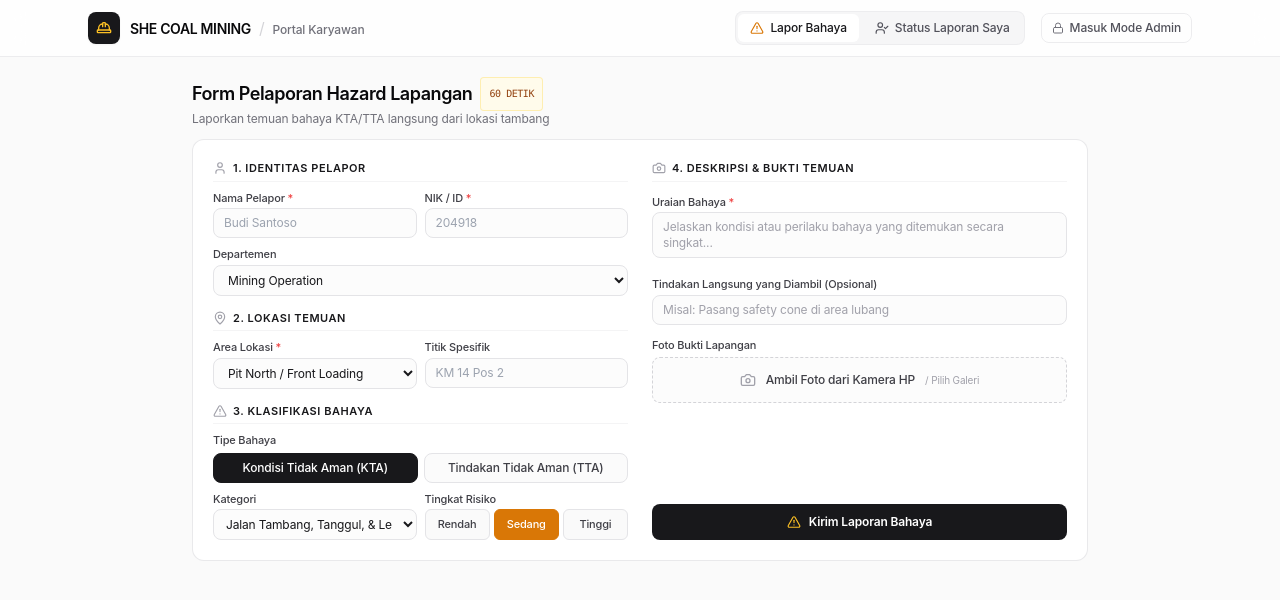
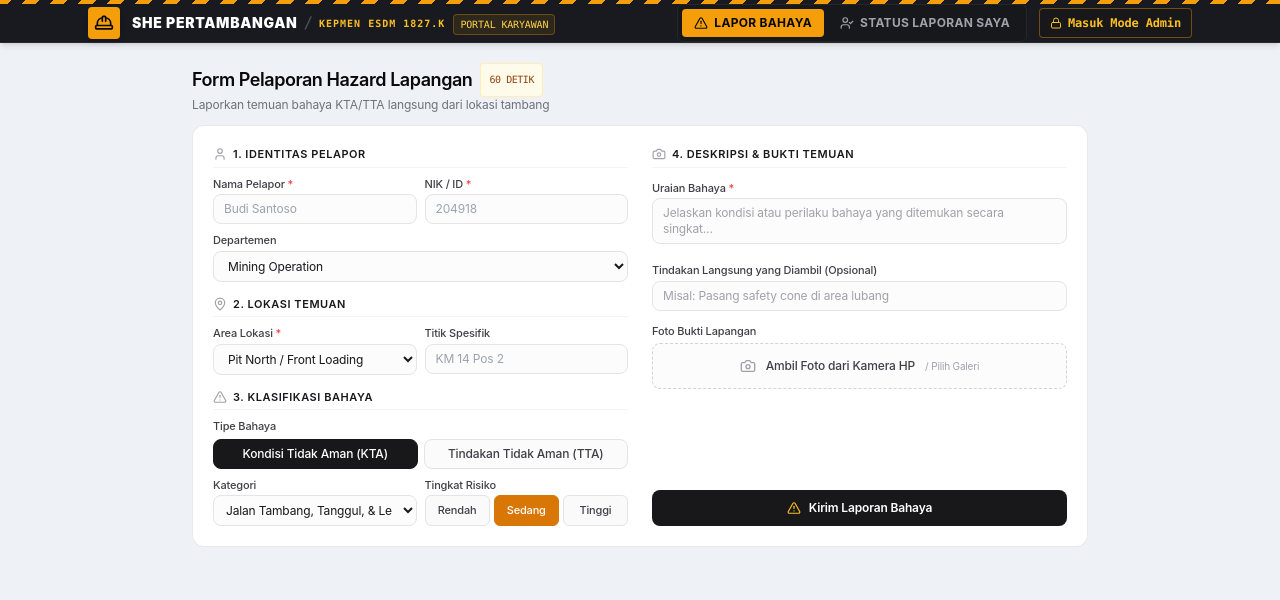
Before and after one commit to rey2402/ihazard, a React (Vite) app: page / in a window 1280 px wide. Shown: the top 600 px of the page. Built offline with nearby package versions, Linux system fonts and the light colour scheme.

Commit message:
feat: implement industrial safety header and brand identity in App

```diff
--- a/src/App.tsx
+++ b/src/App.tsx
@@ -83,59 +83,71 @@ export default function App({ initialRole }: AppProps = {}) {
   };
 
   return (
-    <div className="min-h-screen bg-[#FAFAFA] text-zinc-900 flex flex-col antialiased selection:bg-amber-100 selection:text-amber-900">
-      {/* Top Header - Clean, unified off-white palette with micro-border */}
-      <header className="sticky top-0 z-40 bg-white/80 backdrop-blur-md border-b border-zinc-200/70">
-        <div className="max-w-6xl mx-auto px-4 sm:px-6 h-14 flex items-center justify-between">
-          {/* Logo & Workspace Breadcrumb */}
+    <div className="min-h-screen bg-[#EEF2F6] text-zinc-900 flex flex-col antialiased selection:bg-amber-200 selection:text-amber-950">
+      {/* Top Header - Rugged Mining Industrial Safety Hi-Vis */}
+      <header className="sticky top-0 z-40 bg-[#181A1F] text-white border-b border-zinc-800 shadow-md">
+        {/* Signature Hazard Stripe Indicator */}
+        <div className="h-1 w-full bg-hazard-stripes" />
+
+        <div className="max-w-6xl mx-auto px-4 sm:px-6 h-13 flex items-center justify-between">
+          {/* Logo & Operational Telemetry Breadcrumb */}
           <div
-            className="flex items-center gap-2.5 cursor-pointer group"
+            className="flex items-center gap-3 cursor-pointer group select-none"
             onClick={() => {
               if (role === 'admin') setActiveAdminTab('dashboard');
               else setActiveWorkerTab('report');
             }}
           >
-            <div className="w-8 h-8 rounded-lg bg-zinc-900 text-amber-400 flex items-center justify-center shadow-sm group-hover:bg-zinc-800 transition-colors">
-              <HardHat className="w-4 h-4" />
+            <div className="w-8 h-8 rounded bg-amber-500 text-zinc-950 flex items-center justify-center shadow-md font-black group-hover:bg-amber-400 transition-colors">
+              <HardHat className="w-5 h-5" />
             </div>
-            <div className="flex items-baseline gap-2">
-              <span className="text-sm font-semibold tracking-tight text-zinc-950">SHE COAL MINING</span>
-              <span className="text-zinc-300 font-normal">/</span>
-              <span className="text-xs font-medium text-zinc-500">
-                {role === 'admin' ? 'Portal Admin SHE' : 'Portal Karyawan'}
-              </span>
+            <div className="flex flex-col sm:flex-row sm:items-baseline sm:gap-2">
+              <div className="flex items-center gap-1.5">
+                <span className="text-sm font-black tracking-wider text-white uppercase">
+                  SHE PERTAMBANGAN
+                </span>
+                <span className="text-zinc-600 font-mono hidden sm:inline">/</span>
+                <span className="text-[10px] font-mono font-bold tracking-widest text-amber-400 uppercase hidden sm:inline">
+                  KEPMEN ESDM 1827.K
+                </span>
+              </div>
+              <div className="flex items-center gap-1.5">
+                <span className="text-[10px] font-mono uppercase px-1.5 py-0.5 rounded border border-amber-500/30 bg-amber-500/10 text-amber-300">
+                  {role === 'admin' ? 'Portal Admin SHE' : 'Portal Karyawan'}
+                </span>
+              </div>
             </div>
           </div>
 
           {/* Desktop Navigation */}
           {role === 'karyawan' ? (
             /* Worker Navigation Tabs */
-            <div className="hidden md:flex items-center gap-4">
-              <nav className="flex items-center gap-1 bg-zinc-100/80 p-0.5 rounded-lg border border-zinc-200/50">
+            <div className="hidden md:flex items-center gap-3">
+              <nav className="flex items-center gap-1 bg-zinc-900/90 p-1 rounded-md border border-zinc-800">
                 <button
                   onClick={() => setActiveWorkerTab('report')}
-                  className={`px-3 py-1.5 rounded-md text-xs font-medium transition-all ${
+                  className={`px-3 py-1.5 rounded text-xs font-bold transition-all uppercase tracking-wide ${
                     activeWorkerTab === 'report'
-                      ? 'bg-white text-zinc-900 shadow-xs'
-                      : 'text-zinc-600 hover:text-zinc-900'
+                      ? 'bg-amber-500 text-zinc-950 shadow-sm'
+                      : 'text-zinc-400 hover:text-white hover:bg-zinc-800'
                   }`}
                 >
                   <span className="flex items-center gap-1.5">
-                    <AlertTriangle className="w-3.5 h-3.5 text-amber-600" />
+                    <AlertTriangle className={`w-3.5 h-3.5 ${activeWorkerTab === 'report' ? 'text-zinc-950' : 'text-amber-500'}`} />
                     <span>Lapor Bahaya</span>
                   </span>
                 </button>
 
                 <button
                   onClick={() => setActiveWorkerTab('tracker')}
-                  className={`px-3 py-1.5 rounded-md text-xs font-medium transition-all ${
+                  className={`px-3 py-1.5 rounded text-xs font-bold transition-all uppercase tracking-wide ${
                     activeWorkerTab === 'tracker'
-                      ? 'bg-white text-zinc-900 shadow-xs'
-                      : 'text-zinc-600 hover:text-zinc-900'
+                      ? 'bg-amber-500 text-zinc-950 shadow-sm'
+                      : 'text-zinc-400 hover:text-white hover:bg-zinc-800'
                   }`}
                 >
                   <span className="flex items-center gap-1.5">
-                    <UserCheck className="w-3.5 h-3.5 text-zinc-600" />
+                    <UserCheck className="w-3.5 h-3.5" />
                     <span>Status Laporan Saya</span>
                   </span>
                 </button>
@@ -143,22 +155,22 @@ export default function App({ initialRole }: AppProps = {}) {
 
               <button
                 onClick={handleOpenAdminLogin}
-                className="px-2.5 py-1.5 rounded-lg text-xs font-medium text-zinc-600 hover:text-zinc-900 hover:bg-zinc-100/80 border border-zinc-200/70 flex items-center gap-1.5 transition-colors"
+                className="px-2.5 py-1.5 rounded text-xs font-mono font-bold text-amber-400 hover:text-amber-300 bg-zinc-900 hover:bg-zinc-800 border border-amber-500/40 flex items-center gap-1.5 transition-colors shadow-xs"
               >
-                <Lock className="w-3 h-3 text-zinc-500" />
+                <Lock className="w-3 h-3 text-amber-400" />
                 <span>Masuk Mode Admin</span>
               </button>
             </div>
           ) : (
             /* Admin Navigation Tabs */
             <div className="hidden md:flex items-center gap-3">
-              <nav className="flex items-center gap-1 bg-zinc-100/80 p-0.5 rounded-lg border border-zinc-200/50">
+              <nav className="flex items-center gap-1 bg-zinc-900/90 p-1 rounded-md border border-zinc-800">
                 <button
                   onClick={() => setActiveAdminTab('dashboard')}
-                  className={`px-3 py-1.5 rounded-md text-xs font-medium transition-all ${
+                  className={`px-3 py-1.5 rounded text-xs font-bold transition-all uppercase tracking-wide ${
                     activeAdminTab === 'dashboard'
-                      ? 'bg-white text-zinc-900 shadow-xs'
-                      : 'text-zinc-600 hover:text-zinc-900'
+                      ? 'bg-amber-500 text-zinc-950 shadow-sm'
+                      : 'text-zinc-400 hover:text-white hover:bg-zinc-800'
                   }`}
                 >
                   <span className="flex items-center gap-1.5">
@@ -169,10 +181,10 @@ export default function App({ initialRole }: AppProps = {}) {
 
                 <button
                   onClick={() => setActiveAdminTab('weekly')}
-                  className={`px-3 py-1.5 rounded-md text-xs font-medium transition-all ${
+                  className={`px-3 py-1.5 rounded text-xs font-bold transition-all uppercase tracking-wide ${
                     activeAdminTab === 'weekly'
-                      ? 'bg-white text-zinc-900 shadow-xs'
-                      : 'text-zinc-600 hover:text-zinc-900'
+                      ? 'bg-amber-500 text-zinc-950 shadow-sm'
+                      : 'text-zinc-400 hover:text-white hover:bg-zinc-800'
                   }`}
                 >
                   <span className="flex items-center gap-1.5">
@@ -183,10 +195,10 @@ export default function App({ initialRole }: AppProps = {}) {
 
                 <button
                   onClick={() => setActiveAdminTab('monthly')}
-                  className={`px-3 py-1.5 rounded-md text-xs font-medium transition-all ${
+                  className={`px-3 py-1.5 rounded text-xs font-bold transition-all uppercase tracking-wide ${
                     activeAdminTab === 'monthly'
-                      ? 'bg-white text-zinc-900 shadow-xs'
-                      : 'text-zinc-600 hover:text-zinc-900'
+                      ? 'bg-amber-500 text-zinc-950 shadow-sm'
+                      : 'text-zinc-400 hover:text-white hover:bg-zinc-800'
                   }`}
                 >
                   <span className="flex items-center gap-1.5">
@@ -197,14 +209,14 @@ export default function App({ initialRole }: AppProps = {}) {
 
                 <button
                   onClick={() => setActiveAdminTab('hazard-form')}
-                  className={`px-3 py-1.5 rounded-md text-xs font-medium transition-all ${
+                  className={`px-3 py-1.5 rounded text-xs font-bold transition-all uppercase tracking-wide ${
                     activeAdminTab === 'hazard-form'
-                      ? 'bg-white text-zinc-900 shadow-xs'
-                      : 'text-zinc-600 hover:text-zinc-900'
+                      ? 'bg-amber-500 text-zinc-950 shadow-sm'
+                      : 'text-zinc-400 hover:text-white hover:bg-zinc-800'
                   }`}
                 >
                   <span className="flex items-center gap-1.5">
-                    <AlertTriangle className="w-3.5 h-3.5 text-amber-600" />
+                    <AlertTriangle className={`w-3.5 h-3.5 ${activeAdminTab === 'hazard-form' ? 'text-zinc-950' : 'text-amber-500'}`} />
                     <span>Lapor Bahaya</span>
                   </span>
                 </button>
@@ -212,10 +224,10 @@ export default function App({ initialRole }: AppProps = {}) {
 
               <button
                 onClick={handleSwitchToWorker}
-                className="px-2.5 py-1.5 rounded-lg text-xs font-medium text-zinc-600 hover:text-zinc-900 hover:bg-zinc-100/80 border border-zinc-200/70 flex items-center gap-1.5 transition-colors"
+                className="px-2.5 py-1.5 rounded text-xs font-mono font-bold text-emerald-400 hover:text-emerald-300 bg-zinc-900 hover:bg-zinc-800 border border-emerald-500/40 flex items-center gap-1.5 transition-colors shadow-xs"
                 title="Beralih ke tampilan karyawan lapangan"
               >
-                <Eye className="w-3.5 h-3.5 text-zinc-500" />
+                <Eye className="w-3.5 h-3.5 text-emerald-400" />
                 <span>Lihat Tampilan Karyawan</span>
               </button>
             </div>
@@ -264,14 +276,14 @@ export default function App({ initialRole }: AppProps = {}) {
         )}
       </main>
 
-      {/* Mobile Floating Bottom Bar */}
-      <div className="md:hidden fixed bottom-0 left-0 right-0 z-40 bg-white/90 backdrop-blur-md border-t border-zinc-200/80 px-4 py-2 flex items-center justify-around shadow-sm">
+      {/* Mobile Floating Bottom Bar - Industrial Safety Dark Graphite */}
+      <div className="md:hidden fixed bottom-0 left-0 right-0 z-40 bg-[#181A1F] border-t border-zinc-800 px-4 py-2 flex items-center justify-around shadow-lg">
         {role === 'karyawan' ? (
           <>
             <button
               onClick={() => setActiveWorkerTab('report')}
-              className={`flex flex-col items-center gap-0.5 text-[10px] font-medium py-1 px-3 rounded-md transition-colors ${
-                activeWorkerTab === 'report' ? 'text-zinc-950 font-semibold' : 'text-zinc-500'
+              className={`flex flex-col items-center gap-0.5 text-[10px] font-bold py-1 px-3 rounded transition-colors uppercase ${
+                activeWorkerTab === 'report' ? 'text-amber-400 bg-zinc-800' : 'text-zinc-400'
               }`}
             >
               <AlertTriangle className="w-4 h-4" />
@@ -280,8 +292,8 @@ export default function App({ initialRole }: AppProps = {}) {
 
             <button
               onClick={() => setActiveWorkerTab('tracker')}
-              className={`flex flex-col items-center gap-0.5 text-[10px] font-medium py-1 px-3 rounded-md transition-colors ${
-                activeWorkerTab === 'tracker' ? 'text-zinc-950 font-semibold' : 'text-zinc-500'
+              className={`flex flex-col items-center gap-0.5 text-[10px] font-bold py-1 px-3 rounded transition-colors uppercase ${
+                activeWorkerTab === 'tracker' ? 'text-amber-400 bg-zinc-800' : 'text-zinc-400'
               }`}
             >
               <UserCheck className="w-4 h-4" />
@@ -290,7 +302,7 @@ export default function App({ initialRole }: AppProps = {}) {
 
             <button
               onClick={handleOpenAdminLogin}
-              className="flex flex-col items-center gap-0.5 text-[10px] font-medium py-1 px-3 rounded-md text-zinc-500 hover:text-zinc-950 transition-colors"
+              className="flex flex-col items-center gap-0.5 text-[10px] font-bold py-1 px-3 rounded text-zinc-400 hover:text-amber-400 transition-colors uppercase"
             >
               <Lock className="w-4 h-4" />
               <span>Login Admin</span>
@@ -300,8 +312,8 @@ export default function App({ initialRole }: AppProps = {}) {
           <>
             <button
               onClick={() => setActiveAdminTab('dashboard')}
-              className={`flex flex-col items-center gap-0.5 text-[10px] font-medium py-1 px-2 rounded-md transition-colors ${
-                activeAdminTab === 'dashboard' ? 'text-zinc-950 font-semibold' : 'text-zinc-500'
+              className={`flex flex-col items-center gap-0.5 text-[10px] font-bold py-1 px-2 rounded transition-colors uppercase ${
+                activeAdminTab === 'dashboard' ? 'text-amber-400 bg-zinc-800' : 'text-zinc-400'
               }`}
             >
               <LayoutDashboard className="w-4 h-4" />
@@ -310,8 +322,8 @@ export default function App({ initialRole }: AppProps = {}) {
 
             <button
               onClick={() => setActiveAdminTab('weekly')}
-              className={`flex flex-col items-center gap-0.5 text-[10px] font-medium py-1 px-2 rounded-md transition-colors ${
-                activeAdminTab === 'weekly' ? 'text-zinc-950 font-semibold' : 'text-zinc-500'
+              className={`flex flex-col items-center gap-0.5 text-[10px] font-bold py-1 px-2 rounded transition-colors uppercase ${
+                activeAdminTab === 'weekly' ? 'text-amber-400 bg-zinc-800' : 'text-zinc-400'
               }`}
             >
               <Calendar className="w-4 h-4" />
@@ -320,8 +332,8 @@ export default function App({ initialRole }: AppProps = {}) {
 
             <button
               onClick={() => setActiveAdminTab('monthly')}
-              className={`flex flex-col items-center gap-0.5 text-[10px] font-medium py-1 px-2 rounded-md transition-colors ${
-                activeAdminTab === 'monthly' ? 'text-zinc-950 font-semibold' : 'text-zinc-500'
+              className={`flex flex-col items-center gap-0.5 text-[10px] font-bold py-1 px-2 rounded transition-colors uppercase ${
+                activeAdminTab === 'monthly' ? 'text-amber-400 bg-zinc-800' : 'text-zinc-400'
               }`}
             >
               <Award className="w-4 h-4" />
@@ -330,7 +342,7 @@ export default function App({ initialRole }: AppProps = {}) {
 
             <button
               onClick={handleSwitchToWorker}
-              className="flex flex-col items-center gap-0.5 text-[10px] font-medium py-1 px-2 rounded-md text-zinc-500 hover:text-zinc-950 transition-colors"
+              className="flex flex-col items-center gap-0.5 text-[10px] font-bold py-1 px-2 rounded text-emerald-400 hover:text-emerald-300 transition-colors uppercase"
             >
               <LogOut className="w-4 h-4" />
               <span>Ke Karyawan</span>
```
